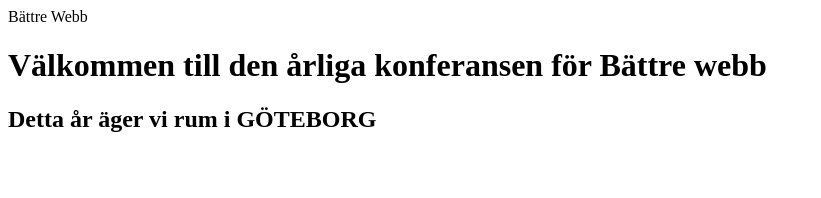
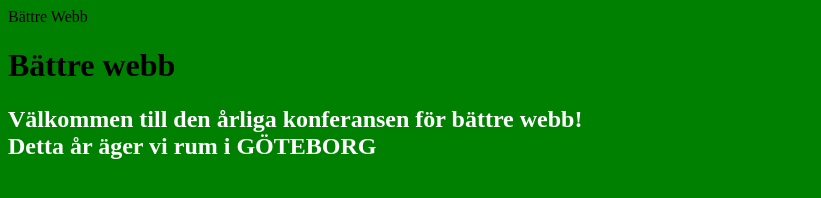
Before and after one commit to HannisenGo1/Battrewebb, a plain HTML site: page index.html in a window 1280 px wide. Shown: the whole page, without its empty margins (0-821 px from the left). Drawn offline with Linux system fonts and the light colour scheme.

Commit message:
tillagda rader i html css

```diff
--- a/index.css
+++ b/index.css
@@ -1,9 +1,16 @@
-
+body {
+	background-color: green;
+}
 
 header {
 	color:red;
 	position: center;
 }
 h1 {
-	color: red;
+	color: black;
+	position: center;
 }
+
+h2 {
+	color: white;
+}
--- a/index.html
+++ b/index.html
@@ -3,12 +3,16 @@
 <head>
 	<meta charset="UTF-8">
 	<meta name="viewport" content="width=device-width, initial-scale=1.0">
+	<link href="index.css" rel="stylesheet" type="text/css"
 	<title>Bättre Webb</title>
 </head>
-<header>Bättre Webb</header>
-<h1> Välkommen till den årliga konferansen för Bättre webb</h1>
-<h2>Detta år äger vi rum i GÖTEBORG</h2>
 <body>
+
+<header> </header>
+<h1>Bättre webb</h1>
+<h2>Välkommen till den årliga konferansen för bättre webb! <br>
+Detta år äger vi rum i GÖTEBORG</h2>
+
 
 </body>
 </html>
```
